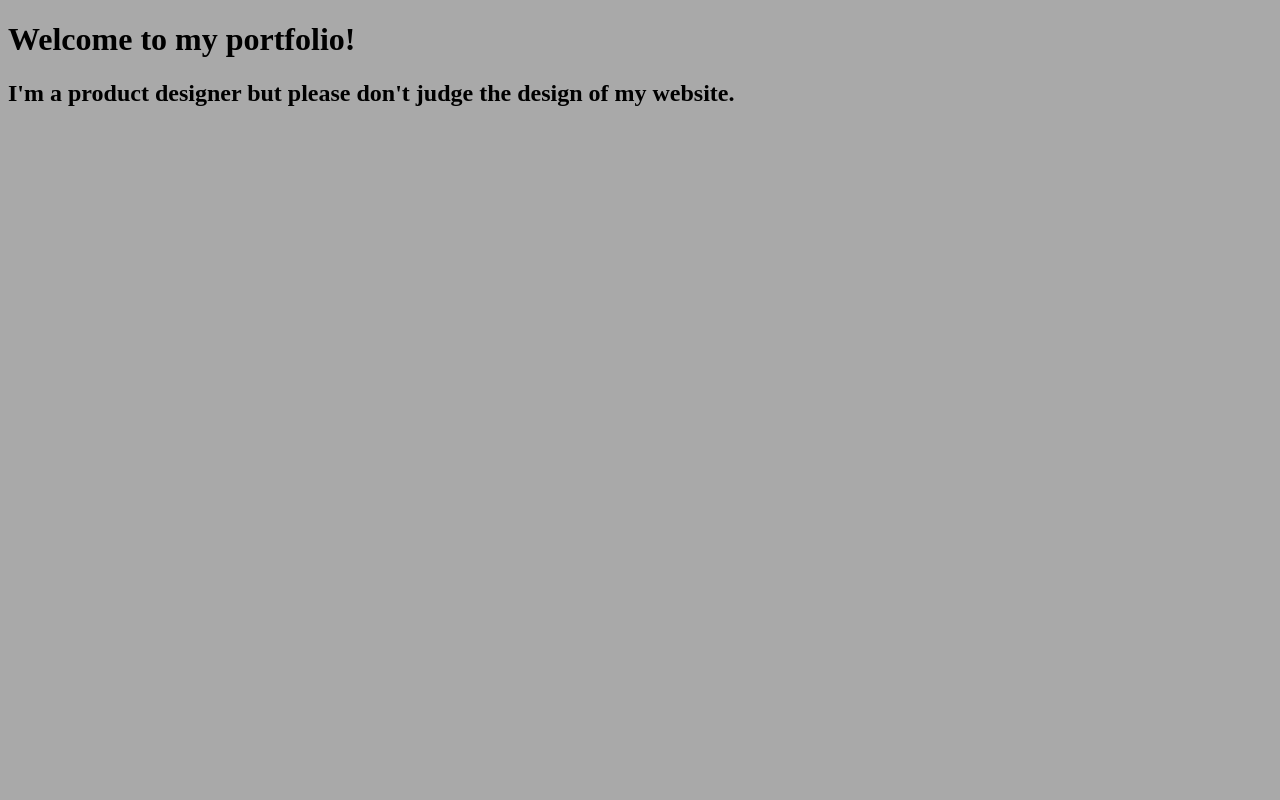
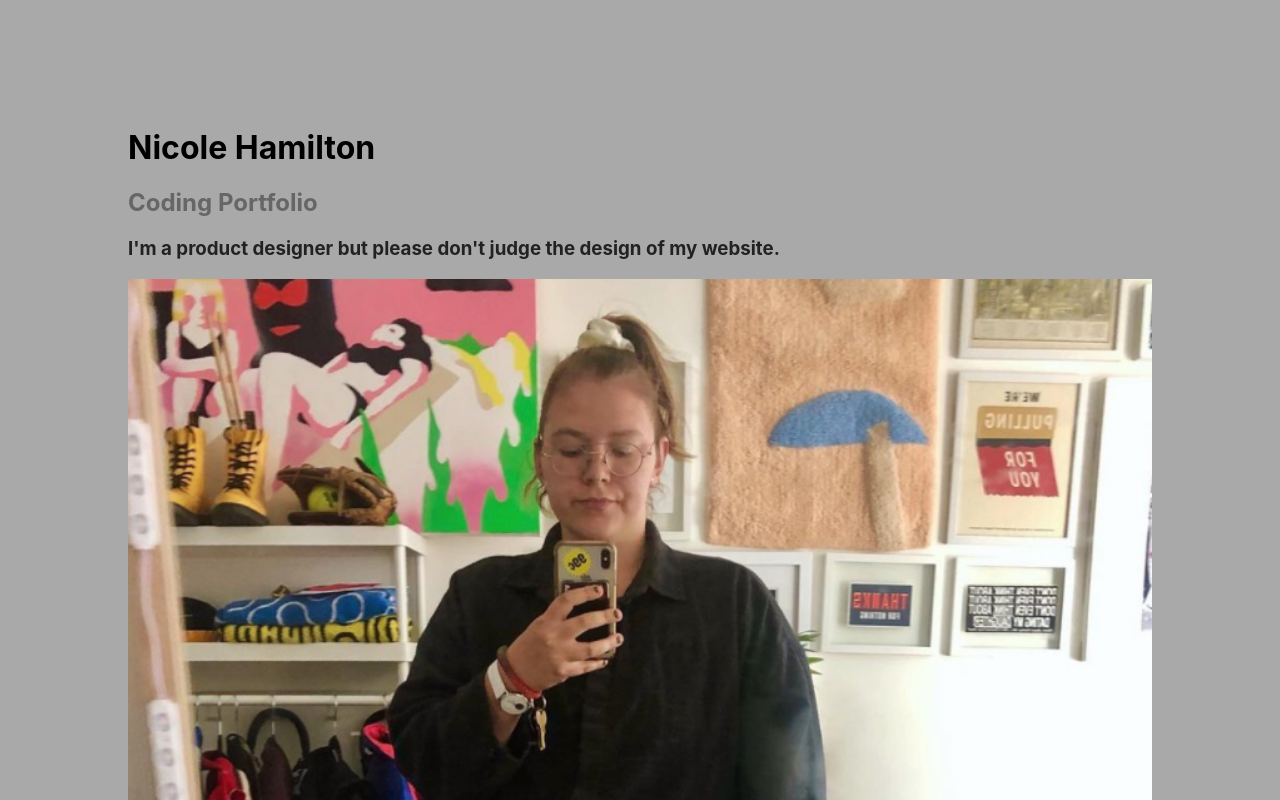
Before and after one commit to nicolehamilton/portfolio, a plain HTML site: page index.html in a window 1280 px wide. Shown: the top 800 px of the page. Drawn offline with Linux system fonts and the light colour scheme.

Commit message:
added more text styling and imagery

```diff
--- a/css/styles.css
+++ b/css/styles.css
@@ -1,3 +1,13 @@
 body {
   background-color: darkgray;
+  font-family: -apple-system, BlinkMacSystemFont, 'Segoe UI', Roboto, Oxygen, Ubuntu, Cantarell, 'Open Sans', 'Helvetica Neue', sans-serif;
+  margin: 10%;
 }
+
+h2 {
+  color: #666;
+}
+
+h3 {
+  color: #222;
+}
--- a/index.html
+++ b/index.html
@@ -5,7 +5,11 @@
   <title>Nicole Hamilton Portfolio</title>
 </head>
 <body>
-  <h1>Welcome to my portfolio!</h1>
-  <h2>I'm a product designer but please don't judge the design of my website.</h2>
+  <h1>Nicole Hamilton</h1>
+  <h2>Coding Portfolio</h2>
+  <h3>I'm a product designer but please don't judge the design of my website.</h3>
+  <p>
+    <img src="img/nicole.jpg" alt="Me with my skateboard" width="100%">
+  </p>
 </body>
 </html>
```
